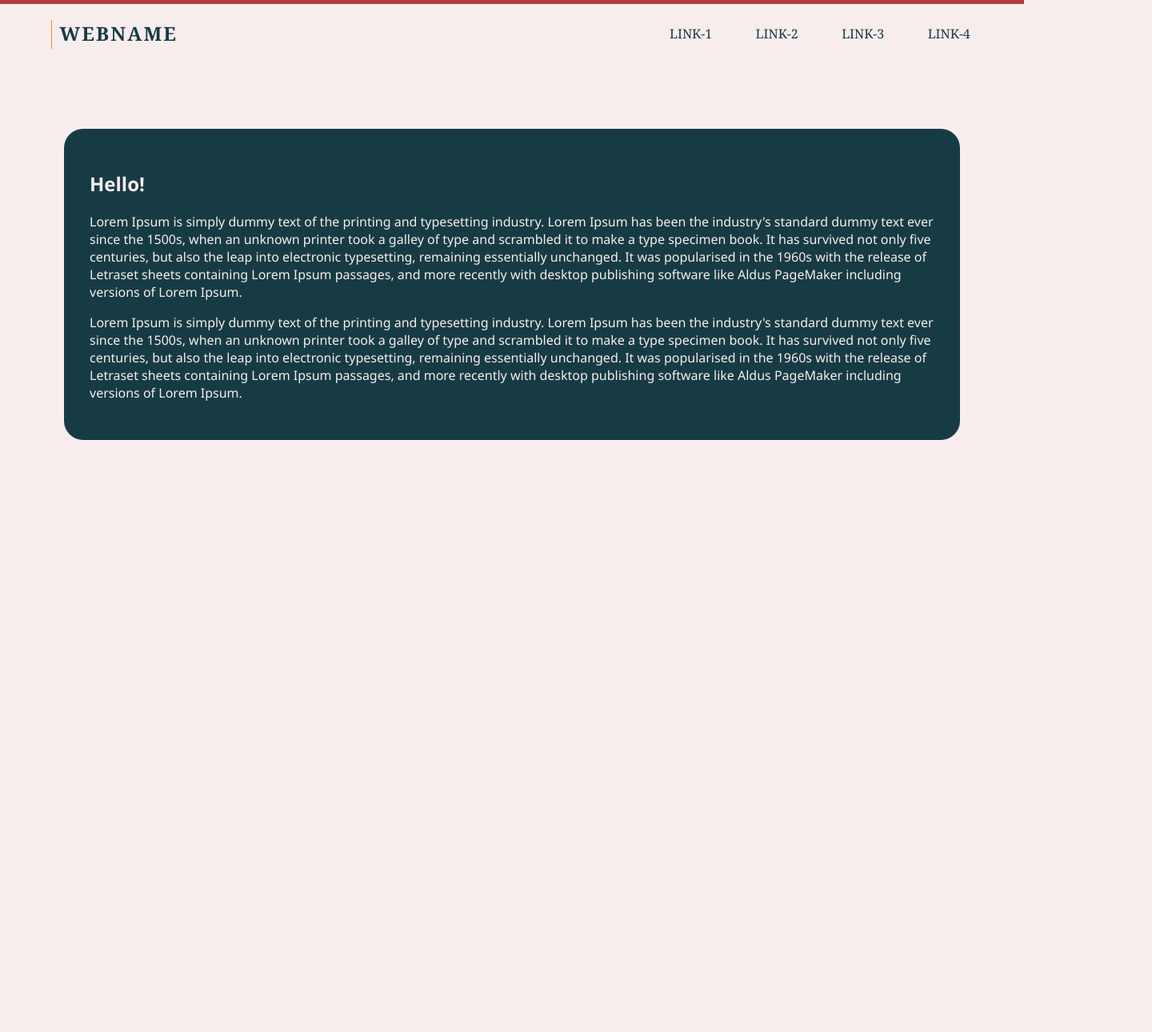
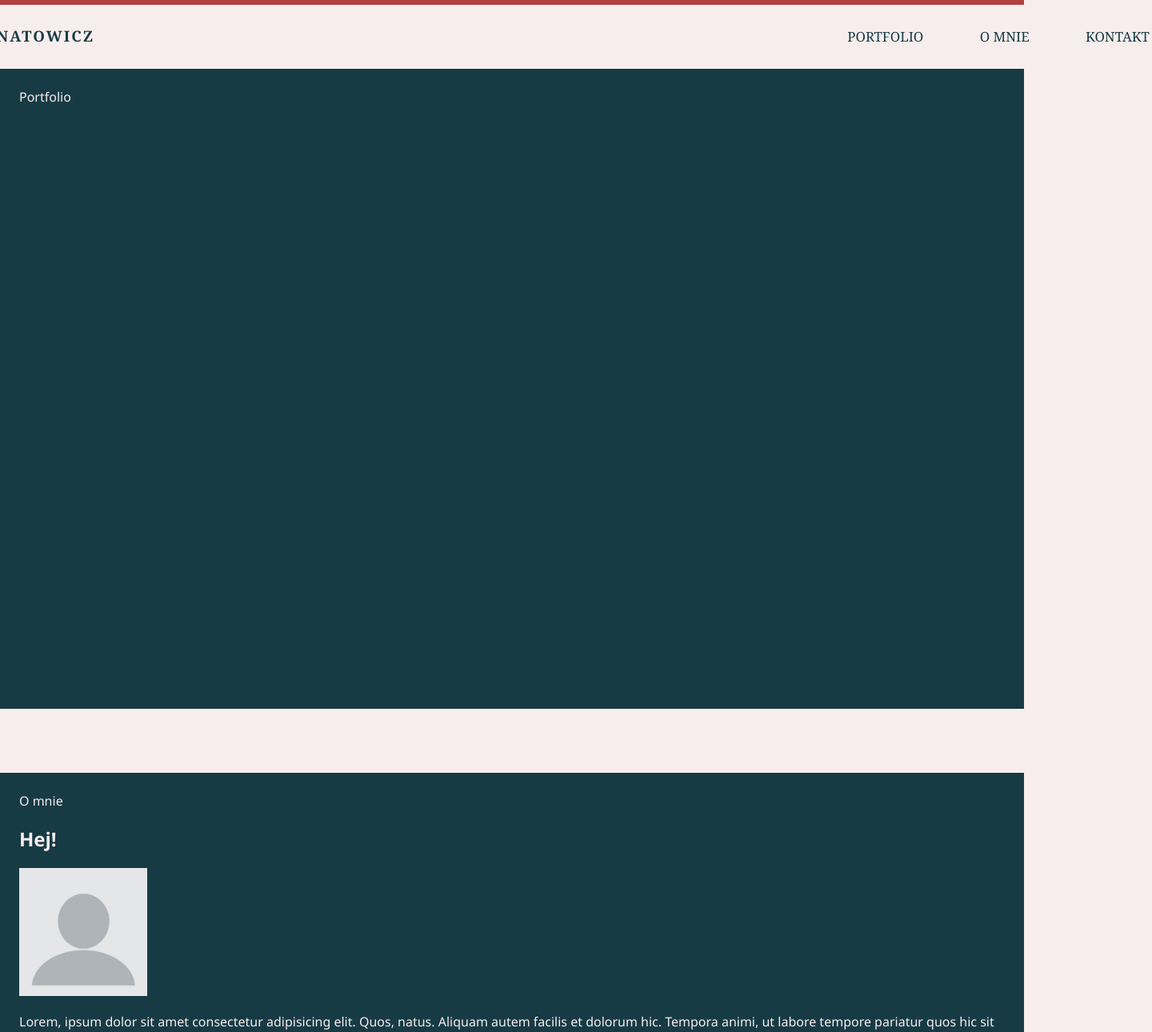
Before and after one commit to knaappz/Template-web, a React (Vite) app: page / in a window 1280 px wide. Shown: the top 1290 px of the page at 80% size, 1440 px wide, since content can reach past the window. Built offline with nearby package versions, Linux system fonts and the light colour scheme.

Commit message:
First styling of the website.

```diff
--- a/index.html
+++ b/index.html
@@ -1,10 +1,10 @@
-<!doctype html>
+<!DOCTYPE html>
 <html lang="en">
   <head>
     <meta charset="UTF-8" />
     <link rel="icon" type="image/svg+xml" href="" />
     <meta name="viewport" content="width=device-width, initial-scale=1.0" />
-    <title>Template Web</title>
+    <title>Patrycja Ignatowicz</title>
   </head>
   <body>
     <div id="root"></div>
--- a/src/components/Header/Header.css
+++ b/src/components/Header/Header.css
@@ -1,23 +1,24 @@
 #header {
     margin: 0;
     width: 100%;
+    height: 5rem;
     display: flex;
     justify-content: center;
     align-items: center;
     flex-direction: column;
     font-family: Cambria, Cochin, Georgia, Times, 'Times New Roman', serif;
     color: var(--font-color);
+    border-top: .4rem solid var(--color-line);
 }
 
 .header-box {
-    width: 90%;
+    width: 100rem;
     display: flex;
     align-items: center;
     justify-content: space-between;
 }
 
-#header h1 {
-    width: 2REM;
+#header h3 {
     text-transform: uppercase;
     padding-bottom: .2REM;
     padding-left: .6REM;
@@ -31,7 +32,7 @@
 .nav-links {
     display: flex;
     flex-direction: row;
-    gap: 3rem;
+    gap: 4rem;
 }
 
 .nav-links p {
@@ -40,6 +41,7 @@
     transition: .4s;
     text-transform: uppercase;
     cursor: pointer;
+    font-size: 1.05rem;
 
 }
 
@@ -48,9 +50,3 @@
     border-radius: .1rem;
 
 }
-
-.color-line {
-    width: 100%;
-    background-color: var(--color-line);
-    height: .3rem;
-}
--- a/src/components/Header/Header.jsx
+++ b/src/components/Header/Header.jsx
@@ -5,10 +5,8 @@ export default function Header() {
 
   return (
     <section id='header'>
-        <div className='color-line'></div>
-
       <div className='header-box'>
-        <h1>WEBNAME</h1>
+        <h3>Patrycja ignatowicz</h3>
         <NavLinks/>
       </div>
     </section>
--- a/src/components/MainContainer/MainContainer.css
+++ b/src/components/MainContainer/MainContainer.css
@@ -1,13 +1,30 @@
 #main-container {
     height: 100rem;
-    padding: 3rem 3rem ;
+    padding: 0;
+    display: flex;
+    flex-direction: column;
+    align-items: center;
+    gap: 5rem;
 }
 
-.content {
-    margin: 2rem;
-    padding: 2rem;
+#portfolio {
+    height: 100vh;
+    background-color: var(--font-color);
+}
+
+#omnie, #portfolio {
+    width: 100%;
     color: var(--bg-white);
     background-color: var(--font-color);
-    border-radius: 1.5rem;
     font-family:'Segoe UI', Tahoma, Geneva, Verdana, sans-serif;
 }
+
+#omnie .profile {
+    width: 10rem;
+    height: 10rem;
+    background-color: antiquewhite;
+}
+
+.omnie-box, .portfolio-box {
+    margin: 1.5rem;
+}
--- a/src/components/MainContainer/MainContainer.jsx
+++ b/src/components/MainContainer/MainContainer.jsx
@@ -1,14 +1,13 @@
 import './MainContainer.css'
+import Omnie from './Omnie'
+import Portfolio from './Portfolio'
 
 export default function MainContainer() {
 
   return (
   <section id='main-container'>
-    <div className='content'>
-      <h2>Hello!</h2>
-      <p>Lorem Ipsum is simply dummy text of the printing and typesetting industry. Lorem Ipsum has been the industry's standard dummy text ever since the 1500s, when an unknown printer took a galley of type and scrambled it to make a type specimen book. It has survived not only five centuries, but also the leap into electronic typesetting, remaining essentially unchanged. It was popularised in the 1960s with the release of Letraset sheets containing Lorem Ipsum passages, and more recently with desktop publishing software like Aldus PageMaker including versions of Lorem Ipsum.</p>
-      <p>Lorem Ipsum is simply dummy text of the printing and typesetting industry. Lorem Ipsum has been the industry's standard dummy text ever since the 1500s, when an unknown printer took a galley of type and scrambled it to make a type specimen book. It has survived not only five centuries, but also the leap into electronic typesetting, remaining essentially unchanged. It was popularised in the 1960s with the release of Letraset sheets containing Lorem Ipsum passages, and more recently with desktop publishing software like Aldus PageMaker including versions of Lorem Ipsum.</p>
-    </div>
+    <Portfolio/>
+    <Omnie/>
   </section>
 )
 }
--- /dev/null
+++ b/src/components/MainContainer/Omnie.jsx
@@ -0,0 +1,16 @@
+export default function Omnie() {
+
+  return (
+    <section id='omnie'>
+        <div className="omnie-box">
+          <p>O mnie</p>
+          <h2>Hej!</h2>
+          <img className='profile' src="src/assets/user.png" alt="//error-img//" />
+          <p>Lorem, ipsum dolor sit amet consectetur adipisicing elit. Quos, natus. Aliquam autem facilis et dolorum hic.
+              Tempora animi, ut labore tempore pariatur quos hic sit aliquid quibusdam. Qui, odit id!Lorem, ipsum dolor sit amet consectetur adipisicing elit. Quos, natus. Aliquam autem facilis et dolorum hic.
+              Tempora animi, ut labore tempore pariatur quos hic sit aliquid quibusdam. Qui, odit id!</p>
+
+        </div>
+    </section>
+)
+}
--- /dev/null
+++ b/src/components/MainContainer/Portfolio.jsx
@@ -0,0 +1,10 @@
+export default function Portfolio() {
+
+    return (
+      <section id='portfolio'>
+          <div className="portfolio-box">
+                <p>Portfolio</p>
+          </div>
+      </section>
+  )
+  }
--- a/src/components/NavLinks/NavLinks.jsx
+++ b/src/components/NavLinks/NavLinks.jsx
@@ -4,10 +4,9 @@ export default function NavLinks() {
 
   return (
     <section className='nav-links'>
-        <p>Link-1</p>
-        <p>Link-2</p>
-        <p>Link-3</p>
-        <p>Link-4</p>
+        <p>Portfolio</p>
+        <p>o mnie</p>
+        <p>Kontakt</p>
     </section>
 
   )
```
Also changed, not shown: src/assets/user.png (added).
